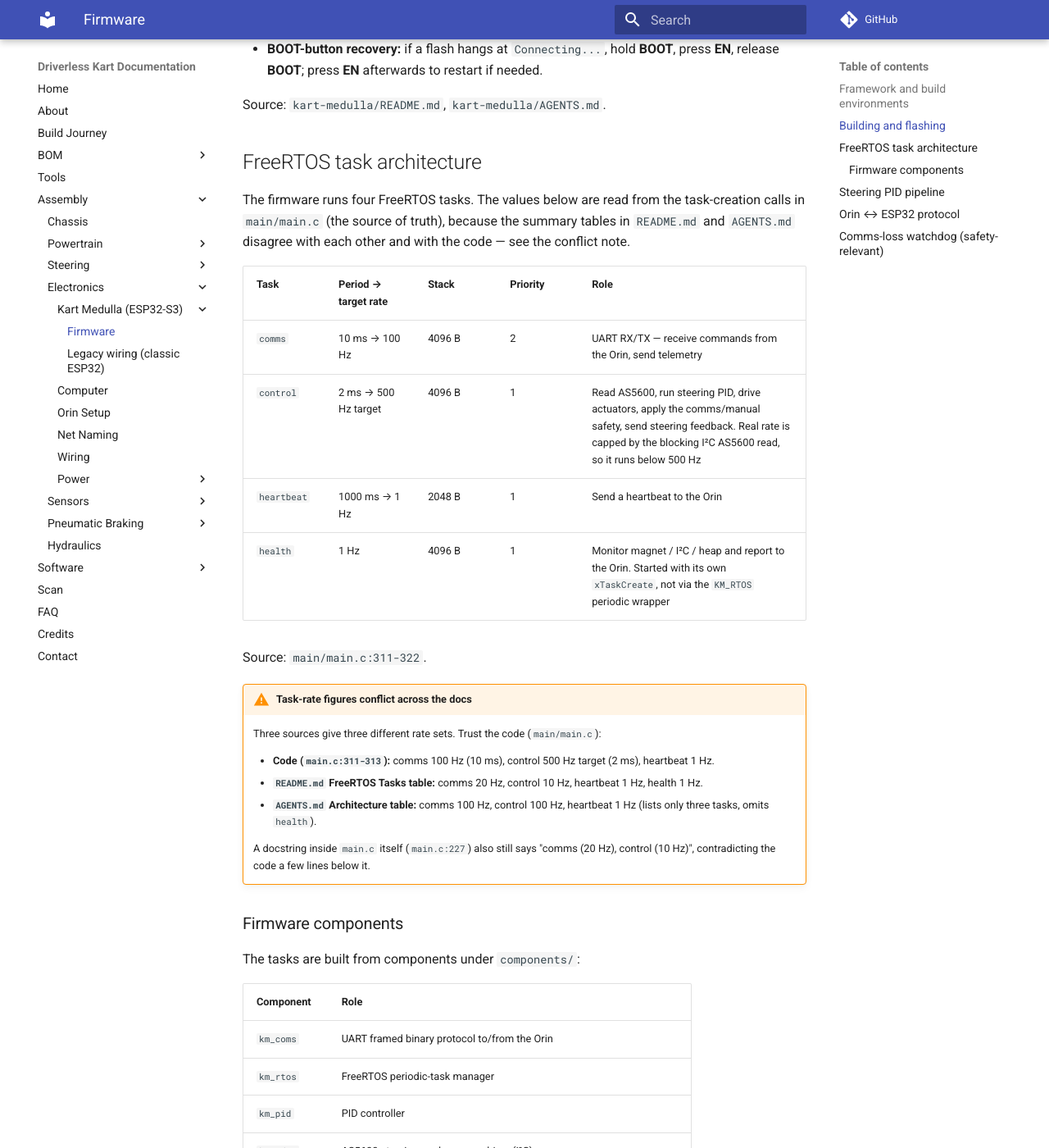
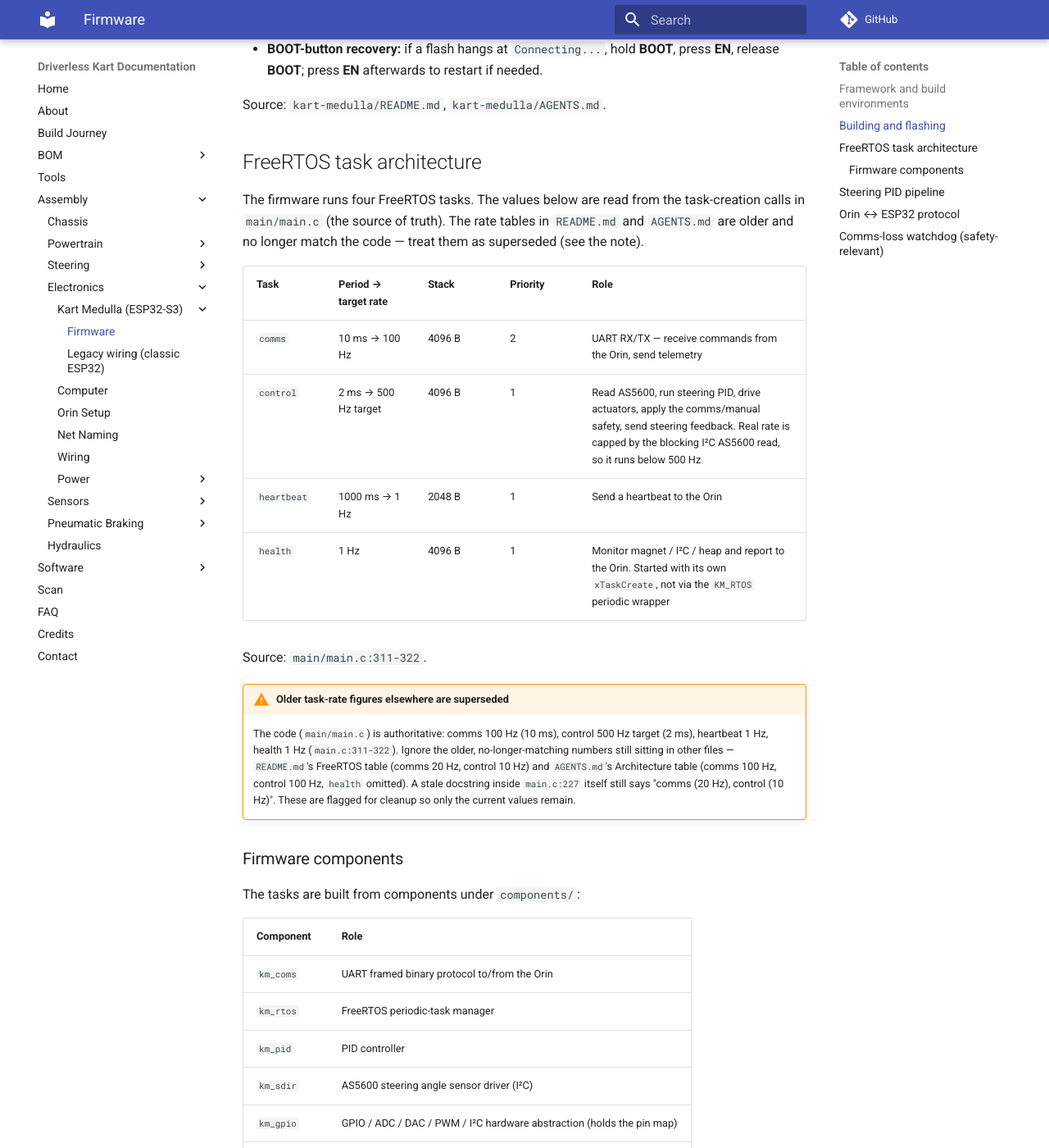
Before and after one commit to UM-Driverless/kart_docs, an MkDocs documentation site: the page built from docs/assembly/electronics/kart-medulla/firmware.md, in a window 1280 px wide and 1400 px high, scrolled down 1698 px. Shown: the whole window at 82% size. Built offline with MkDocs 1.6.1 and Material for MkDocs 9.7.7, drawn with Linux system fonts in a browser that asks for light colours; comment, search, counter and statistics services are not loaded; some of the changed text lies outside the part shown.

Commit message:
docs(medulla): mark obsolete PID/task-rate values as superseded; clarify PWM-duty steering pin
- Firmware page: reframe the README/AGENTS gain + task-rate numbers as older
  superseded values (code in main.c is authoritative), not an open conflict.
- Pinout callout: state explicitly that CN5.2/GPIO1 reads the steering angle
  as a PWM duty cycle (MCPWM edge-timing capture), and CN8.2/GPIO3 drives the
  EBS compressor MOSFET (ex-BUZZER).

Co-Authored-By: Claude Opus 4.8 (1M context) <noreply@anthropic.com>

```diff
--- a/docs/assembly/electronics/kart-medulla/firmware.md
+++ b/docs/assembly/electronics/kart-medulla/firmware.md
@@ -45,7 +45,7 @@ Source: `kart-medulla/README.md`, `kart-medulla/AGENTS.md`.
 
 ## FreeRTOS task architecture
 
-The firmware runs four FreeRTOS tasks. The values below are read from the task-creation calls in `main/main.c` (the source of truth), because the summary tables in `README.md` and `AGENTS.md` disagree with each other and with the code — see the conflict note.
+The firmware runs four FreeRTOS tasks. The values below are read from the task-creation calls in `main/main.c` (the source of truth). The rate tables in `README.md` and `AGENTS.md` are older and no longer match the code — treat them as superseded (see the note).
 
 | Task | Period → target rate | Stack | Priority | Role |
 |---|---|---|---|---|
@@ -56,14 +56,8 @@ The firmware runs four FreeRTOS tasks. The values below are read from the task-c
 
 Source: `main/main.c:311-322`.
 
-!!! warning "Task-rate figures conflict across the docs"
-    Three sources give three different rate sets. Trust the code (`main/main.c`):
-
-    - **Code (`main.c:311-313`):** comms 100 Hz (10 ms), control 500 Hz target (2 ms), heartbeat 1 Hz.
-    - **`README.md` FreeRTOS Tasks table:** comms 20 Hz, control 10 Hz, heartbeat 1 Hz, health 1 Hz.
-    - **`AGENTS.md` Architecture table:** comms 100 Hz, control 100 Hz, heartbeat 1 Hz (lists only three tasks, omits `health`).
-
-    A docstring inside `main.c` itself (`main.c:227`) also still says "comms (20 Hz), control (10 Hz)", contradicting the code a few lines below it.
+!!! warning "Older task-rate figures elsewhere are superseded"
+    The code (`main/main.c`) is authoritative: comms 100 Hz (10 ms), control 500 Hz target (2 ms), heartbeat 1 Hz, health 1 Hz (`main.c:311-322`). Ignore the older, no-longer-matching numbers still sitting in other files — `README.md`'s FreeRTOS table (comms 20 Hz, control 10 Hz) and `AGENTS.md`'s Architecture table (comms 100 Hz, control 100 Hz, `health` omitted). A stale docstring inside `main.c:227` itself still says "comms (20 Hz), control (10 Hz)". These are flagged for cleanup so only the current values remain.
 
 ### Firmware components
 
@@ -98,10 +92,7 @@ There is also a **direct-PWM mode** (`STEER_MODE = 1`): the target is interprete
     The committed gains and limit live in `main/main.c` and are actively tuned (they drift), so treat the code as authoritative rather than any doc table:
 
     - **Code (`main.c:277-279`):** Kp = 1.50, Ki = 0.0, Kd = 0.02. Steering output limited to **0.50** (`main.c:267`; initialised at 0.40 on `main.c:263`).
-    - **`README.md` "PID Configuration (current)":** Kp = 0.15, Ki = 0.0, Kd = 0.01, PWM limit 0.15.
-    - **`AGENTS.md` "Steering Pipeline":** Kp = 0.03, Ki = 0, Kd = 0.0004.
-
-    All three gain sets are different. The output limit is deliberately held below 100 % to protect the steering gears during testing; raise it only as the loop is validated.
+    The gain sets quoted elsewhere are **older values, now superseded** — ignore them: `README.md` "PID Configuration" (Kp = 0.15, Kd = 0.01, limit 0.15) and `AGENTS.md` "Steering Pipeline" (Kp = 0.03, Kd = 0.0004). They are flagged for cleanup so only the code's current gains remain. The output limit is deliberately held below 100 % to protect the steering gears during testing; raise it only as the loop is validated.
 
 ## Orin ↔ ESP32 protocol
 
```
Also changed, not shown: docs/assembly/electronics/kart-medulla/index.md (+1 -1 lines).
